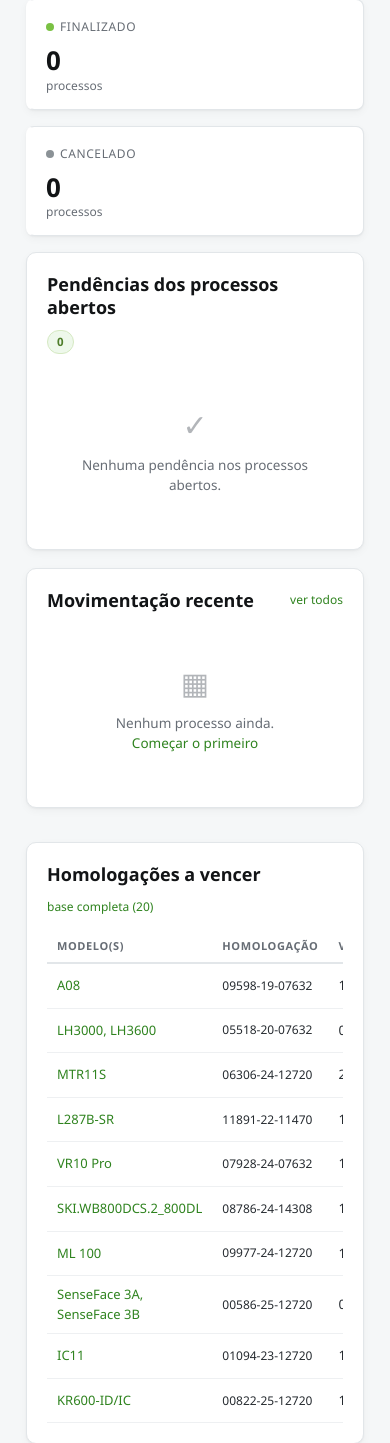
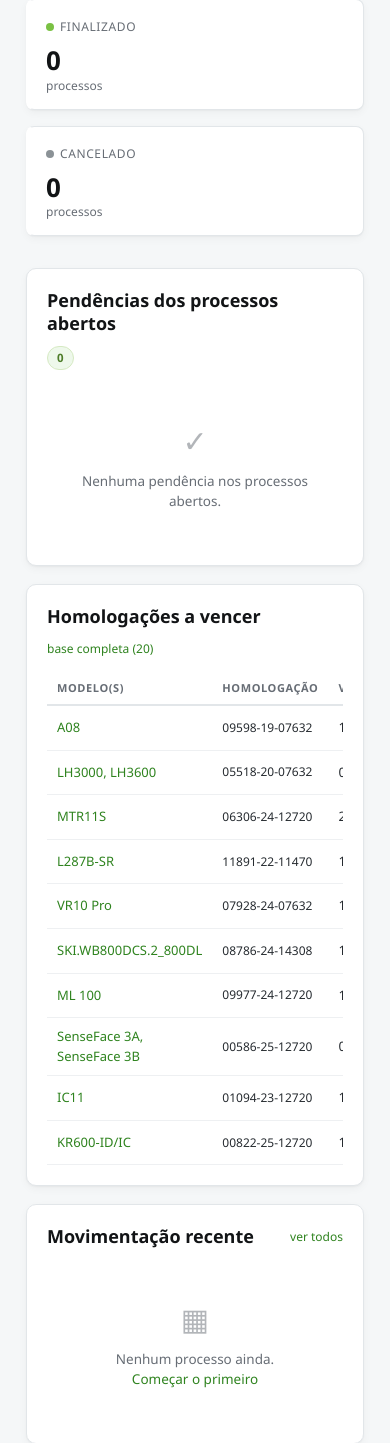
Before and after one commit to JhuanNohl/Anatel-JTorres, a Flask app: page / in a window 390 px wide. Shown: the part 444-1887 px from the top of the page. Run offline with Flask 3, Linux system fonts and the light colour scheme; data comes from the database, SQL or seed files in the repository; data that the repository does not hold is empty.

Commit message:
fix(ui): responsive layout overhaul - dashboard grid and breakpoints
Revisao completa de responsividade pedida pelo usuario. Design System
(cores, tipografia, cards, badges, sombras) intocado - so grid,
distribuicao e comportamento por resolucao.

painel.html:
- KPIs por status divididos em duas linhas fixas: 4 cards "principais"
  (Iniciado/Em andamento/Finalizado/Cancelado) em .grade.g4 e 3 cards
  "de laboratorio" (Aguardando envio/Despachado/Em testes) em
  .grade.g3 - agrupados por NOME no template (a ordem real no banco
  intercala os dois grupos, entao nao dava pra so fatiar a lista).
  Ver nota de decisao abaixo.
- Removida a divisao em duas colunas (.grade.g2) das secoes principais.
  Pendencias, Homologacoes a vencer, Movimentacao recente e A base em
  numeros agora empilham em fluxo vertical, cada uma 100% da largura -
  eliminava as diferencas de altura entre colunas que deixavam grandes
  areas vazias.
- "A base em numeros": indicadores internos viram .grade.g4 (cabe
  numa linha so agora que o cartao e largura total) em vez de g2.
- Badges de pendencia envolvidos em .lista-chips (flex-wrap) para
  quebrar linha em vez de espremer.

app.css:
- Grids (.g2/.g3/.g4/.g5) usam repeat(N,minmax(0,1fr)) em vez de so
  1fr - impede que uma coluna force a grade (e a pagina) a ficar mais
  larga que o espaco disponivel.
- Breakpoints consolidados de 5 valores proximos (1200/960/820/700/600)
  para 2: 1200px (desktop -> notebook/tablet: reduz colunas) e 768px
  (-> mobile: 1 coluna, sidebar vira gaveta, ajustes pontuais de
  requisito/visor que estavam em breakpoints proprios).
- Removidas 2 regras CSS duplicadas (.g5 e .versao apareciam repetidas).

DECISAO A CONFIRMAR: o agrupamento dos 7 status em "4 principais" e
"3 de laboratorio" foi feito casando pelo NOME exato de cada status no
template (nomes_principais = Iniciado/Em andamento/Finalizado/
Cancelado). Isso e so apresentacao (nao mexe em models.py nem no
campo "ordem" do banco), mas e dependente desses nomes existirem
exatamente assim. Se alguem renomear ou adicionar um status em
/cadastros/status, ele cai automaticamente no grupo "3 cards" (nao
quebra, so pode nao ficar na linha certa) ate essa lista ser revisada.
Nao alterei a ordem no banco para nao mudar o comportamento de outras
telas que dependem dela (filtros, listagem de status).

Co-Authored-By: Claude Sonnet 5 <noreply@anthropic.com>

```diff
--- a/app/static/css/app.css
+++ b/app/static/css/app.css
@@ -130,13 +130,14 @@ code{background:#eef1f2;padding:1px 5px;border-radius:4px;font-size:12.5px;color
 .grade{display:grid;gap:16px}
 /* grid item nao encolhe abaixo do conteudo por padrao (min-width:auto) - e isso
    que forcava a pagina inteira a rolar na horizontal quando um card tinha uma
-   tabela larga dentro. Com min-width:0 o card encolhe e quem rola e a tabela
-   (.rolagem), nao a pagina. */
+   tabela larga dentro. minmax(0,1fr) (em vez de so 1fr) resolve na propria
+   definicao das colunas; min-width:0 no item cobre casos fora de .grade
+   (flex, por exemplo). Quem rola e a tabela (.rolagem), nao a pagina. */
 .grade > *{min-width:0}
-.g2{grid-template-columns:repeat(2,1fr)}
-.g3{grid-template-columns:repeat(3,1fr)}
-.g4{grid-template-columns:repeat(4,1fr)}
-.g5{grid-template-columns:repeat(5,1fr)}
+.g2{grid-template-columns:repeat(2,minmax(0,1fr))}
+.g3{grid-template-columns:repeat(3,minmax(0,1fr))}
+.g4{grid-template-columns:repeat(4,minmax(0,1fr))}
+.g5{grid-template-columns:repeat(5,minmax(0,1fr))}
 /* ------------------------------------------------------ filtro ao vivo */
 .filtro-linha{display:flex;gap:8px;align-items:center;flex-wrap:wrap}
 .filtro-linha input[type=search]{flex:1;min-width:200px}
@@ -148,27 +149,35 @@ code{background:#eef1f2;padding:1px 5px;border-radius:4px;font-size:12.5px;color
 .chip-filtro button:hover{opacity:1}
 [data-filtro-conta].filtrando{color:var(--verde-esc);font-weight:600}
 .versao{display:inline-block;margin-left:6px;padding:1px 6px;border-radius:10px;background:#eef1f2;color:var(--texto-fraco);font-size:10.5px;font-weight:600;letter-spacing:.02em}
-.g5{grid-template-columns:repeat(5,1fr)}
-.versao{display:inline-block;margin-left:6px;padding:1px 6px;border-radius:10px;background:#eef1f2;color:var(--texto-fraco);font-size:10.5px;font-weight:600;letter-spacing:.02em}
 @media (max-width:1200px){
-  .g4,.g5{grid-template-columns:repeat(2,1fr)}
-  .g3{grid-template-columns:repeat(2,1fr)}
+  .g4,.g5{grid-template-columns:repeat(2,minmax(0,1fr))}
+  .g3{grid-template-columns:repeat(2,minmax(0,1fr))}
   /* colunas largas (tabelas) empilham antes de ficarem apertadas demais */
   .g2{grid-template-columns:1fr}
 }
-@media (max-width:600px){
+/* ------------------------------------------------- breakpoint mobile unico
+   Desktop >=1200px (colunas cheias) / notebook-tablet 768-1199px (reduzidas,
+   ver bloco 1200px acima) / mobile <768px (empilhado, sidebar em gaveta).
+   Tudo que precisa de "modo mobile" fica neste unico media query - evita
+   ter varios breakpoints proximos (600/700/820/960) fazendo cada um a sua
+   parte da mesma mudanca de layout. */
+@media (max-width:768px){
   .g2,.g3,.g4,.g5{grid-template-columns:1fr}
   /* nome da empresa/data cede lugar pro menu e a busca, que importam mais aqui */
   .topo .contexto{display:none}
-}
 
-/* sidebar vira gaveta (tablet e mobile): sai da tela por transform, o
-   botao no topo mostra/esconde, o fundo escurecido fecha ao clicar fora */
-@media (max-width:960px){
+  /* sidebar vira gaveta: sai da tela por transform, o botao no topo
+     mostra/esconde, o fundo escurecido fecha ao clicar fora */
   .lateral{transform:translateX(-100%);transition:transform .18s ease}
   .lateral.aberta{transform:translateX(0)}
   .conteudo{margin-left:0}
   .menu-alternar{display:inline-flex}
+
+  .requisito{grid-template-columns:22px 1fr}
+  .req-acao{grid-column:2;justify-content:flex-start;margin-top:6px}
+
+  .visor-nav{width:38px;height:56px;font-size:24px}
+  .visor-topo{padding:10px 12px}
 }
 
 .indicador{background:var(--branco);border:1px solid var(--borda);border-radius:var(--raio);
@@ -442,10 +451,6 @@ select.status-select.neutro{background-color:#eef0f1;color:#5d6367;border-color:
 .ciber-justificativa.ativa{display:block}
 .ciber-justificativa input{font-size:12.5px;padding:6px 9px}
 .ciber-justificativa input.faltando{border-color:var(--vermelho);background:#fdf6f5}
-@media (max-width:820px){
-  .requisito{grid-template-columns:22px 1fr}
-  .req-acao{grid-column:2;justify-content:flex-start;margin-top:6px}
-}
 
 /* ---- identidade visual: logotipo e assinatura */
 .identidade{display:flex;gap:18px;align-items:flex-start;flex-wrap:wrap}
@@ -487,11 +492,6 @@ select.status-select.neutro{background-color:#eef0f1;color:#5d6367;border-color:
 .visor-rodape{text-align:center;color:#c3c8cb;font-size:12.5px;padding:0 18px 14px}
 .visor-rodape kbd{background:rgba(255,255,255,.14);border-radius:4px;padding:1px 6px;
   font-family:inherit;font-size:11.5px}
-@media (max-width:700px){
-  .visor-nav{width:38px;height:56px;font-size:24px}
-  .visor-topo{padding:10px 12px}
-}
-
 /* ---------------------------------------------------------------- documentos */
 .folha{background:#fff;border:1px solid var(--borda);border-radius:var(--raio);
   padding:2.2cm 2cm;max-width:21cm;margin:0 auto 18px;box-shadow:var(--sombra);
--- a/app/templates/painel.html
+++ b/app/templates/painel.html
@@ -10,8 +10,9 @@
   <a class="btn btn-primario direita" href="{{ url_for('processos.novo') }}">＋ Novo processo</a>
 </div>
 
+{% set nomes_principais = ['Iniciado', 'Em andamento', 'Finalizado', 'Cancelado'] %}
 <div class="grade g4 mb16">
-  {% for s, quantos in contagens %}
+  {% for s, quantos in contagens if s.nome in nomes_principais %}
   <a class="indicador indicador-status" href="{{ url_for('processos.lista', status=s.nome) }}">
     <div class="rotulo"><span class="ponto" style="background:{{ s.hex }}"></span>{{ s.nome }}</div>
     <div class="valor">{{ quantos }}</div>
@@ -20,8 +21,16 @@
   {% endfor %}
 </div>
 
-<div class="grade g2">
-  <div>
+<div class="grade g3 mb16">
+  {% for s, quantos in contagens if s.nome not in nomes_principais %}
+  <a class="indicador indicador-status" href="{{ url_for('processos.lista', status=s.nome) }}">
+    <div class="rotulo"><span class="ponto" style="background:{{ s.hex }}"></span>{{ s.nome }}</div>
+    <div class="valor">{{ quantos }}</div>
+    <div class="legenda">processo{{ 's' if quantos != 1 else '' }}</div>
+  </a>
+  {% endfor %}
+</div>
+
 <div class="cartao">
   <div class="cartao-titulo">
     <h2>Pendências dos processos abertos</h2>
@@ -37,10 +46,12 @@
         <td class="nowrap"><a href="{{ url_for('processos.detalhe', pid=item.processo.id) }}">{{ item.processo.numero }}</a></td>
         <td>{{ item.processo.produto.modelo }}</td>
         <td>
+          <div class="lista-chips">
           {% if item.fotos %}<span class="badge warn">{{ item.fotos }} vista(s) de foto</span>{% endif %}
           {% for tipo in item.docs %}
             <span class="badge erro">{{ TIPOS_DOCUMENTO[tipo][0] }}</span>
           {% endfor %}
+          </div>
         </td>
       </tr>
     {% endfor %}
@@ -52,36 +63,6 @@
   {% endif %}
 </div>
 
-    <div class="cartao">
-      <div class="cartao-titulo">
-        <h2>Movimentação recente</h2>
-        <a class="pequeno" href="{{ url_for('processos.lista') }}">ver todos</a>
-      </div>
-      {% if recentes %}
-      <div class="rolagem">
-      <table class="tabela">
-        <thead><tr><th>Processo</th><th>Modelo</th><th>OCD</th><th>Status</th><th class="num">Atualizado</th></tr></thead>
-        <tbody>
-        {% for p in recentes %}
-          <tr>
-            <td class="nowrap"><a href="{{ url_for('processos.detalhe', pid=p.id) }}">{{ p.numero }}</a></td>
-            <td>{{ p.produto.modelo }}</td>
-            <td>{{ p.ocd.nome if p.ocd else '-' }}</td>
-            <td><span class="badge" style="{{ STATUS_ESTILOS.get(p.status, '') }}">{{ p.status }}</span></td>
-            <td class="num pequeno fraco">{{ p.atualizado_em|datahora }}</td>
-          </tr>
-        {% endfor %}
-        </tbody>
-      </table>
-      </div>
-      {% else %}
-      <div class="vazio"><span class="ico">▦</span>Nenhum processo ainda.
-        <br><a href="{{ url_for('processos.novo') }}">Começar o primeiro</a></div>
-      {% endif %}
-    </div>
-  </div>
-
-  <div>
 <div class="cartao">
   <div class="cartao-titulo">
     <h2>Homologações a vencer</h2>
@@ -122,8 +103,36 @@
 </div>
 
 <div class="cartao">
+  <div class="cartao-titulo">
+    <h2>Movimentação recente</h2>
+    <a class="pequeno" href="{{ url_for('processos.lista') }}">ver todos</a>
+  </div>
+  {% if recentes %}
+  <div class="rolagem">
+  <table class="tabela">
+    <thead><tr><th>Processo</th><th>Modelo</th><th>OCD</th><th>Status</th><th class="num">Atualizado</th></tr></thead>
+    <tbody>
+    {% for p in recentes %}
+      <tr>
+        <td class="nowrap"><a href="{{ url_for('processos.detalhe', pid=p.id) }}">{{ p.numero }}</a></td>
+        <td>{{ p.produto.modelo }}</td>
+        <td>{{ p.ocd.nome if p.ocd else '-' }}</td>
+        <td><span class="badge" style="{{ STATUS_ESTILOS.get(p.status, '') }}">{{ p.status }}</span></td>
+        <td class="num pequeno fraco">{{ p.atualizado_em|datahora }}</td>
+      </tr>
+    {% endfor %}
+    </tbody>
+  </table>
+  </div>
+  {% else %}
+  <div class="vazio"><span class="ico">▦</span>Nenhum processo ainda.
+    <br><a href="{{ url_for('processos.novo') }}">Começar o primeiro</a></div>
+  {% endif %}
+</div>
+
+<div class="cartao">
   <h2>A base em números</h2>
-      <div class="grade g2">
+  <div class="grade g4">
     <div class="indicador info"><div class="valor">{{ total_produtos }}</div><div class="rotulo">Modelos</div></div>
     <div class="indicador ok"><div class="valor">{{ total_homologacoes }}</div><div class="rotulo">Homologações</div></div>
     <div class="indicador"><div class="valor">{{ total_documentos }}</div><div class="rotulo">Documentos emitidos</div></div>
@@ -136,6 +145,4 @@
       <div class="val">{{ custo_ano|moeda }}</div></div>
   </div>
 </div>
-  </div>
-</div>
 {% endblock %}
```
Lines whose indentation alone changed are shown as unchanged.
